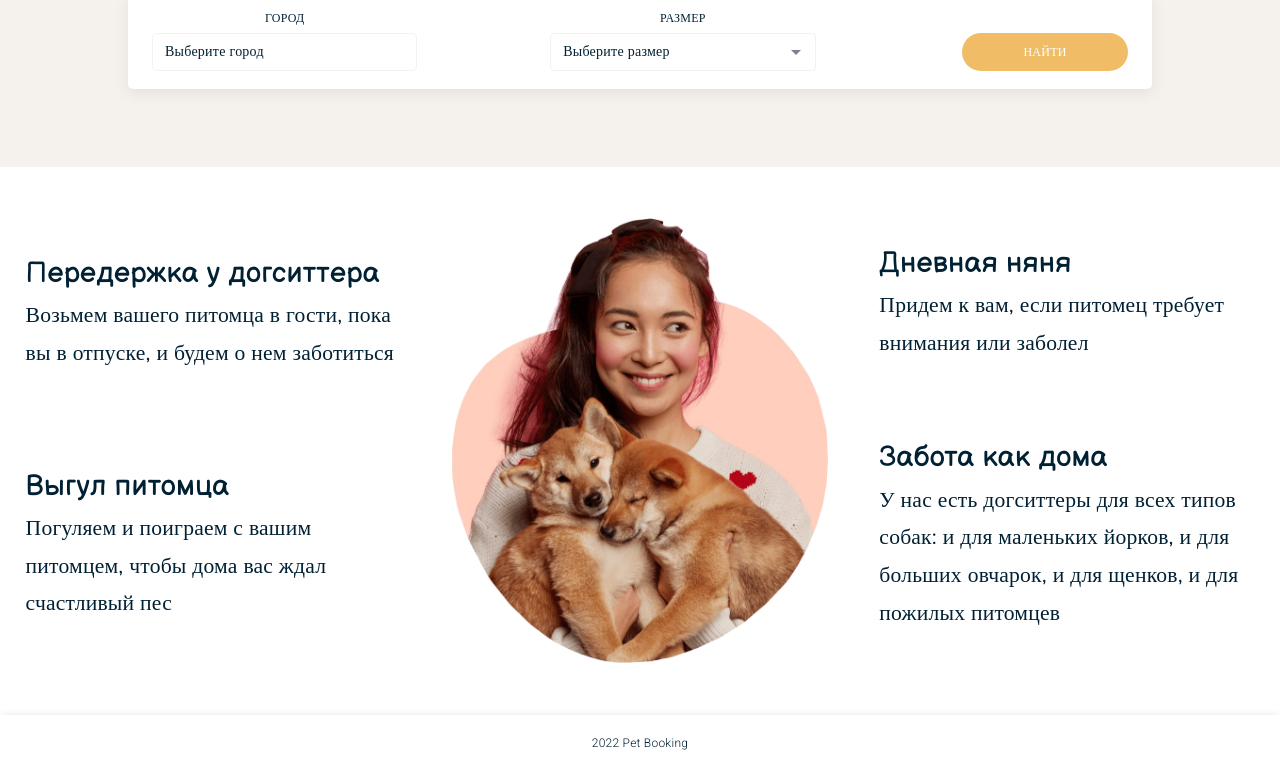
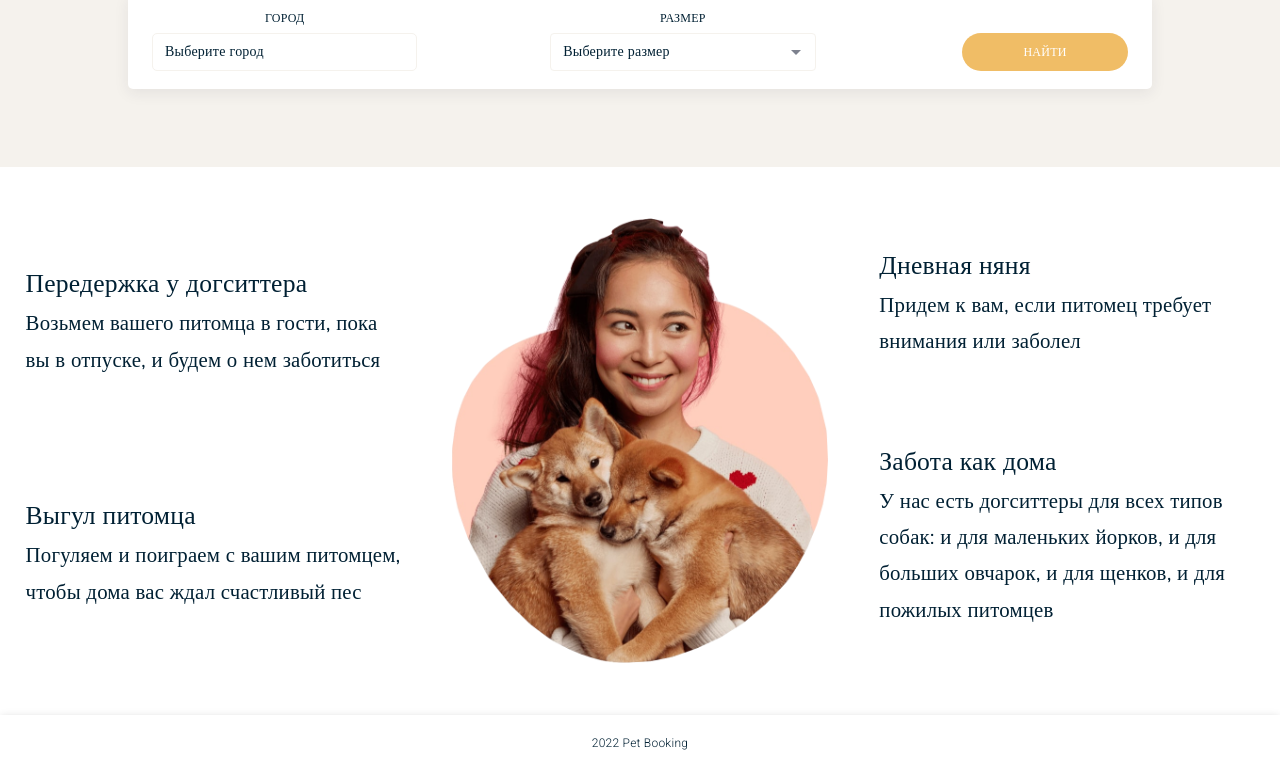
Before and after one commit to victoria369xx/finalProjectGBFront, a React (Create React App) app: page / in a window 1280 px wide. Shown: the part 678-1449 px from the top of the page. Built offline with nearby package versions, Linux system fonts and the light colour scheme; no server answers.

Commit message:
description font changed - Nunito

```diff
--- a/src/css/style.css
+++ b/src/css/style.css
@@ -1072,14 +1072,14 @@ option {
 }
 .description-header {
   /* font-weight: 500; */
-  font-family: "Balsamiq Sans";
-  font-size: 1.8rem;
+  font-family: "Nunito";
+  font-size: 1.6rem;
   line-height: 1.6;
   letter-spacing: 0.0075em;
 }
 .description-text {
   font-weight: 400;
-  font-size: 1.35rem;
+  font-size: 1.3rem;
   line-height: 1.75;
   letter-spacing: 0.00938em;
   margin-bottom: 0.35em;
```
